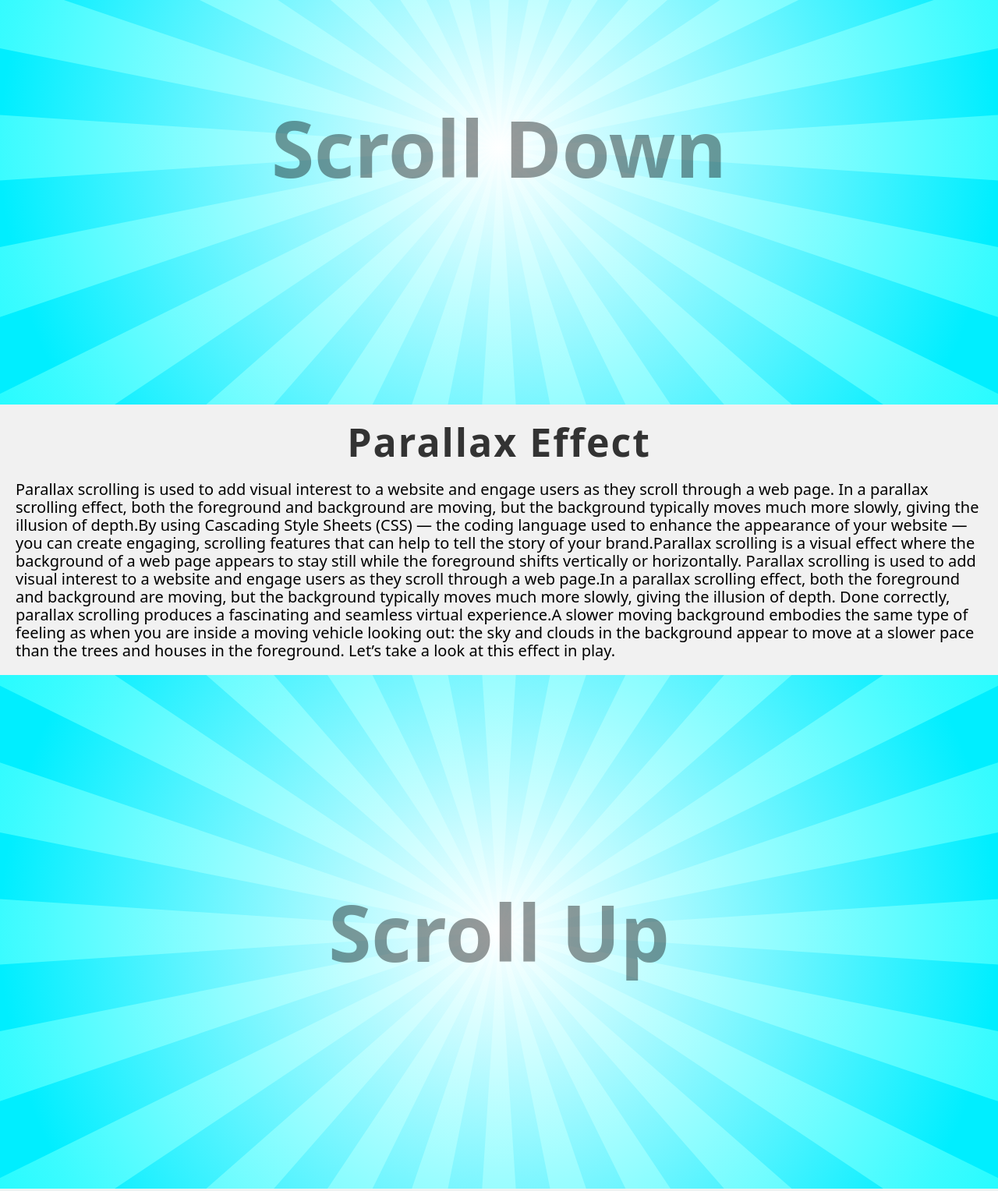
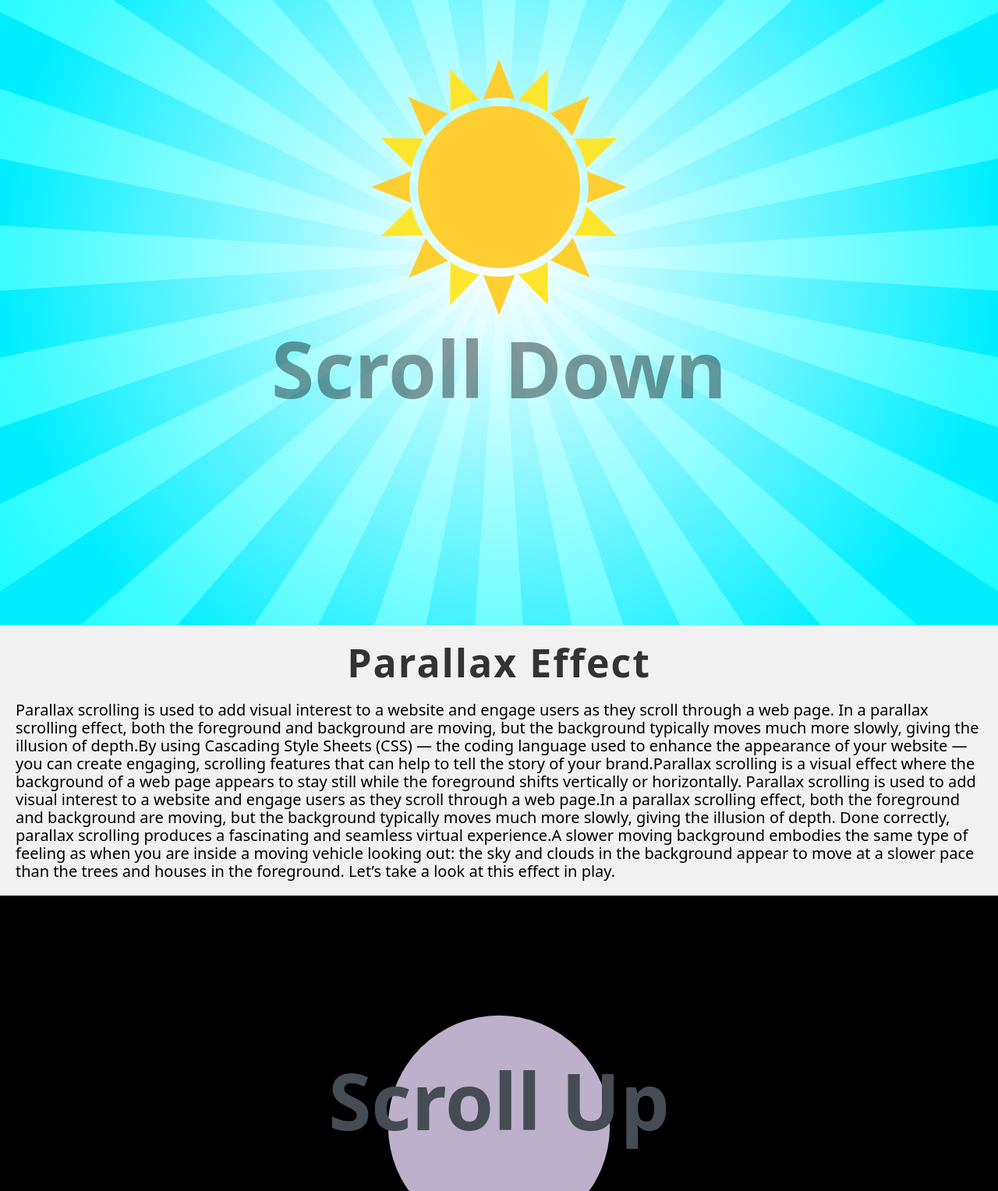
Before and after one commit to Abdul-Mujeeb-Khan/Parallax-Website, a plain HTML site: page Parallax Website/index.html in a window 1280 px wide. Shown: the part 140-1668 px from the top of the page at 78% size. Drawn offline with Linux system fonts and the light colour scheme.

Commit message:
Final Setup

```diff
--- a/Parallax Website/index.html
+++ b/Parallax Website/index.html
@@ -11,6 +11,7 @@
     <section>
       <section class="parallax-1">
         <div class="parallax-inner">
+          <div class="sundiv"><img class="sun" src="sun.svg" alt="" /></div>
           <h1>Scroll Down</h1>
         </div>
       </section>
@@ -36,7 +37,7 @@
         the trees and houses in the foreground. Let’s take a look at this effect
         in play.
       </p>
-      <section class="parallax-1">
+      <section class="parallax-2">
         <div class="parallax-inner">
           <h1>Scroll Up</h1>
         </div>
--- a/Parallax Website/styles.css
+++ b/Parallax Website/styles.css
@@ -10,11 +10,22 @@ html {
   font-size: 62.5%;
 }
 
+.parallax-2 {
+  background: url(night1.svg) no-repeat;
+  background-size: cover;
+  background-attachment: fixed;
+  background-position: center;
+}
+
 .parallax-1 {
   background: url(wintery-sunburst.svg) no-repeat;
   background-size: cover;
   background-attachment: fixed;
   background-position: center;
+}
+
+.parallax-2 h1 {
+  color: rgb(70, 76, 83);
 }
 
 body {
@@ -24,6 +35,7 @@ body {
 }
 
 h1 {
+  margin-top: 0;
   text-align: center;
   font-size: 11rem;
   color: rgba(0, 0, 0, 0.4);
@@ -79,3 +91,19 @@ h3 {
   max-width: 2.5rem;
   margin-bottom: 3rem;
 }
+
+.sundiv {
+  padding-top: 0;
+  display: flex;
+  justify-content: center;
+}
+
+.sun {
+  width: 35rem;
+}
+
+@media screen and (max-width: 440px) {
+  .sun {
+    width: 20rem;
+  }
+}
```
Also changed, not shown: Parallax Website/night1.svg (added), Parallax Website/sun.svg (added).
